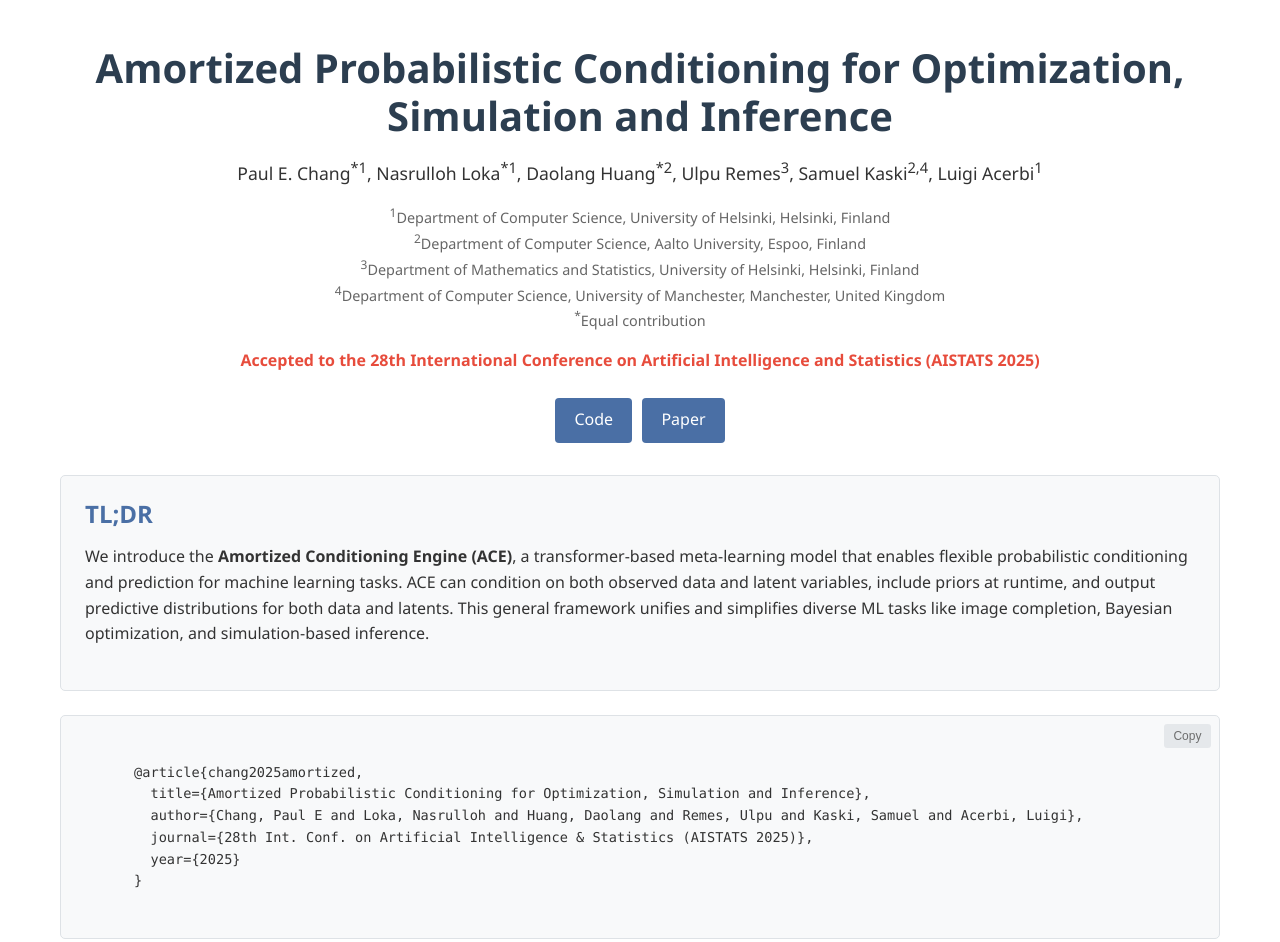
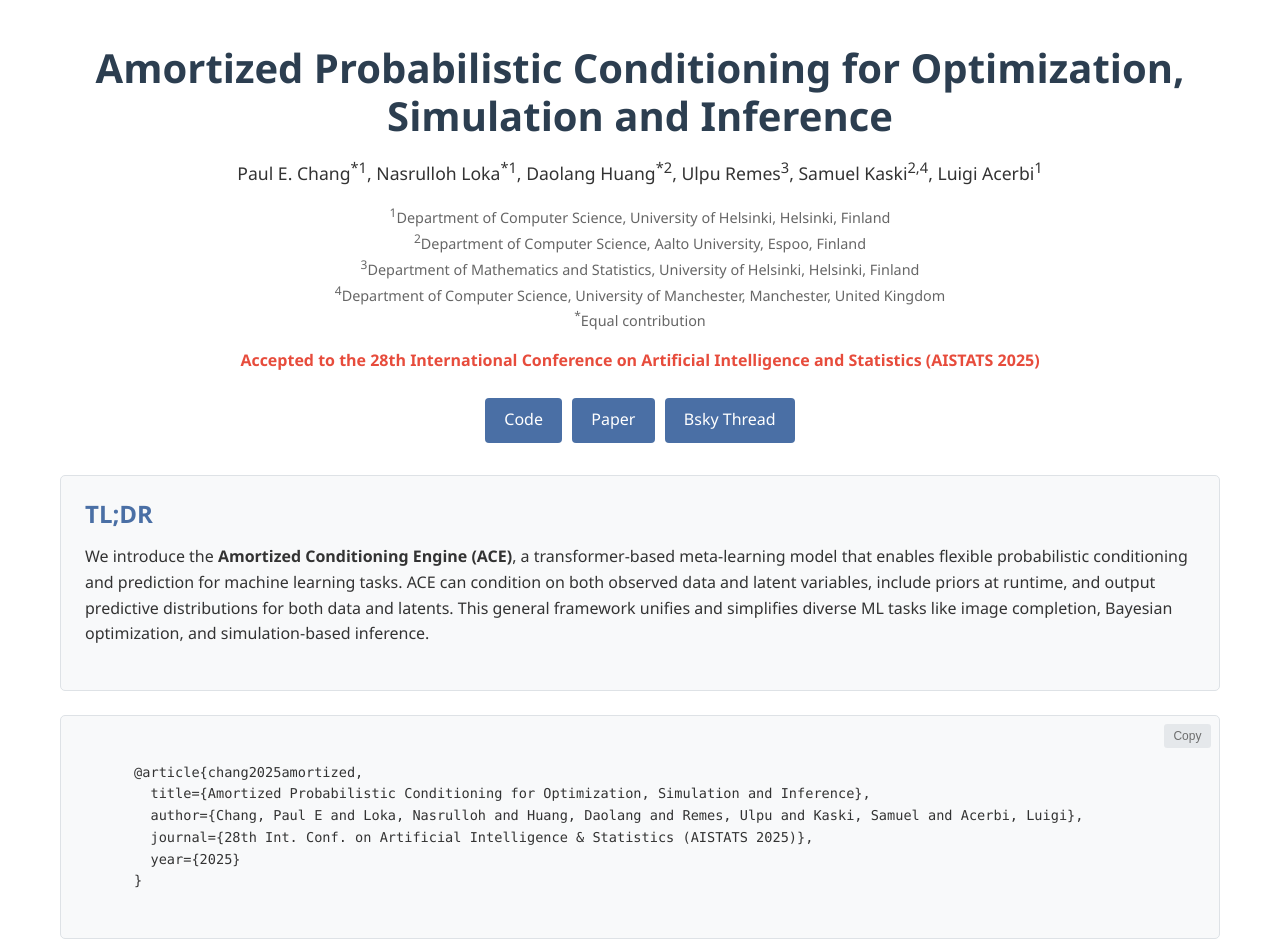
Before and after one commit to acerbilab/amortized-conditioning-engine, a plain HTML site: page docs/index.html in a window 1280 px wide. Shown: the top 942 px of the page. Drawn offline with nearby package versions, Linux system fonts and the light colour scheme.

Commit message:
fix: added thread

```diff
--- a/docs/index.html
+++ b/docs/index.html
@@ -382,6 +382,7 @@
           >Code</a
         >
         <a href="https://arxiv.org/abs/2410.15320" class="btn">Paper</a>
+        <a href="https://bsky.app/profile/lacerbi.bsky.social/post/3ljpc4zkyl22k" class="btn">Bsky Thread</a>
       </div>
     </div>
 
```
